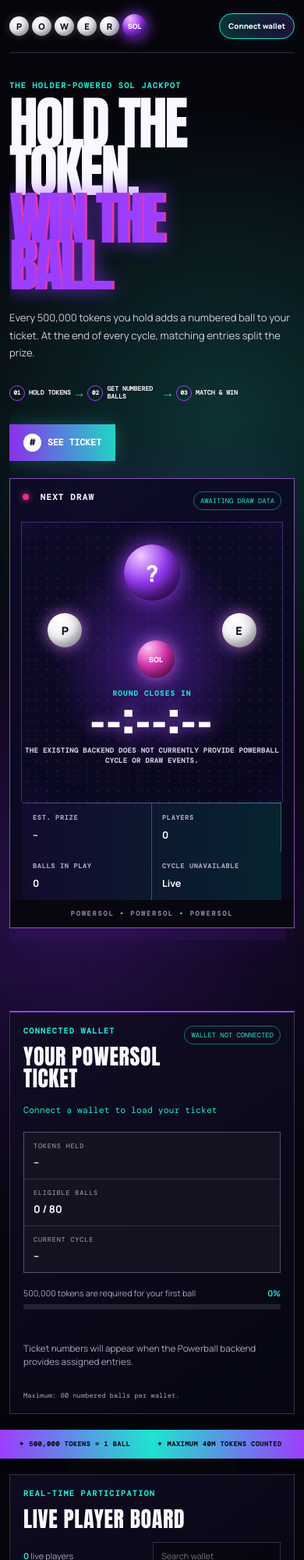
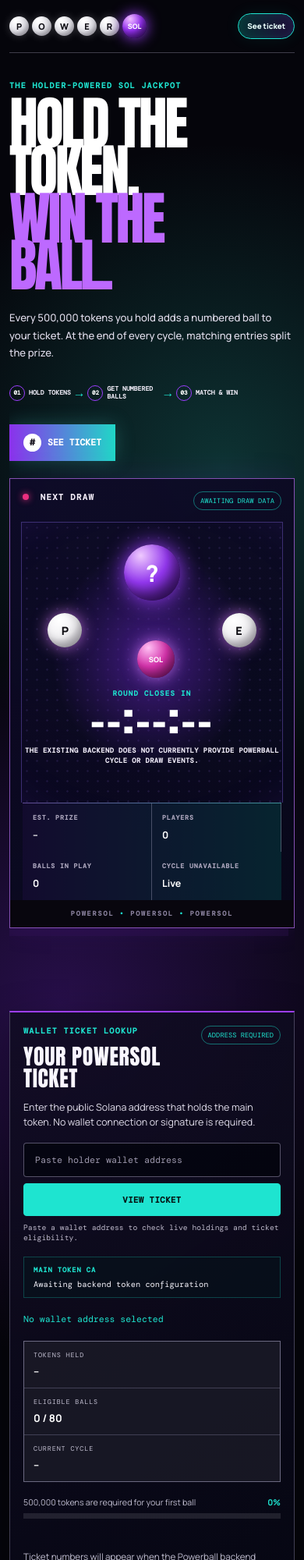
Before and after one commit to celo2k5/powersol, a website: page index.html in a window 390 px wide. Shown: the top 2000 px of the page at 78% size. Drawn offline with nearby package versions, Linux system fonts and the light colour scheme.

Commit message:
feat: add wallet address ticket lookup
Co-authored-by: Copilot <223556219+Copilot@users.noreply.github.com>

```diff
--- a/app.js
+++ b/app.js
@@ -20,7 +20,6 @@ const state = {
 
 const elements = {
   socketStatus: document.getElementById('socketStatus'),
-  walletButton: document.getElementById('walletButton'),
   cycleLabel: document.getElementById('cycleLabel'),
   drawState: document.getElementById('drawState'),
   prizePool: document.getElementById('prizePool'),
@@ -38,6 +37,10 @@ const elements = {
   progressPercent: document.getElementById('progressPercent'),
   progressBar: document.getElementById('progressBar'),
   ticketNumbers: document.getElementById('ticketNumbers'),
+  ticketLookup: document.getElementById('ticketLookup'),
+  walletAddressInput: document.getElementById('walletAddressInput'),
+  walletLookupMessage: document.getElementById('walletLookupMessage'),
+  tokenMint: document.getElementById('tokenMint'),
   walletSearch: document.getElementById('walletSearch'),
   playerCount: document.getElementById('playerCount'),
   playerRows: document.getElementById('playerRows'),
@@ -71,6 +74,17 @@ function estimatedBallCount(balance) {
 
 function assignedEntries(wallet) {
   return state.powerData.ticketEntries.get(wallet) || [];
+}
+
+function currentTokenMint() {
+  const config = state.data?.config || {};
+  return config.tokenMint || config.mainTokenMint || state.data?.tokenMint || state.data?.mainTokenMint || '';
+}
+
+function renderTokenMint() {
+  const mint = currentTokenMint();
+  elements.tokenMint.textContent = mint || 'Awaiting backend token configuration';
+  elements.tokenMint.title = mint;
 }
 
 function updateConnection(status) {
@@ -119,22 +133,22 @@ function renderTicket() {
   const assigned = assignedEntries(wallet);
   const carried = Math.min(balance % TOKENS_PER_BALL, TOKENS_PER_BALL);
 
-  elements.ticketWallet.textContent = wallet || 'Connect a wallet to load your ticket';
-  elements.ticketState.textContent = wallet ? 'Wallet connected' : 'Wallet not connected';
+  elements.ticketWallet.textContent = wallet || 'No wallet address selected';
+  elements.ticketState.textContent = wallet ? (holder ? 'Holder found' : 'Address checked') : 'Address required';
   elements.tokensHeld.textContent = wallet ? formatAmount(balance) : '--';
   elements.eligibleBalls.textContent = `${eligible} / ${MAX_BALLS}`;
   elements.progressPercent.textContent = wallet ? `${Math.round((carried / TOKENS_PER_BALL) * 100)}%` : '0%';
   elements.progressBar.style.width = `${wallet ? (carried / TOKENS_PER_BALL) * 100 : 0}%`;
   elements.progressLabel.textContent = wallet
     ? `${formatAmount(carried)} / ${formatAmount(TOKENS_PER_BALL)} until your next ball`
-    : '500,000 tokens are required for your first ball';
+    : '500,000 tokens are required for the first ball';
 
   elements.ticketNumbers.replaceChildren();
   if (!wallet || !assigned.length) {
     elements.ticketNumbers.classList.add('empty');
     elements.ticketNumbers.textContent = wallet
       ? 'Ticket numbers will appear when the Powerball backend provides assigned entries.'
-      : 'Connect a wallet to view your ticket.';
+      : 'Enter a wallet address above to view a ticket.';
     return;
   }
   elements.ticketNumbers.classList.remove('empty');
@@ -203,12 +217,13 @@ function renderHistory() {
   }
   elements.ticketHistory.innerHTML = state.connectedWallet
     ? '<p class="empty-message">Previous wallet tickets require Powerball history events from the backend.</p>'
-    : '<p class="empty-message">Connect a wallet to view previous POWER tickets.</p>';
+    : '<p class="empty-message">Look up a wallet address to view previous POWER tickets.</p>';
 }
 
 function hydrateFromState(data) {
   state.data = data;
   state.holders = Array.isArray(data.holders) ? data.holders : [];
+  renderTokenMint();
   updateCurrentDraw();
   renderTicket();
   renderPlayerBoard();
@@ -297,24 +312,25 @@ function connectSocket() {
   });
 }
 
-async function connectWallet() {
-  const provider = window.solana;
-  if (!provider?.connect) {
-    elements.walletButton.textContent = 'Wallet provider required';
+function lookupWallet(event) {
+  event.preventDefault();
+  const wallet = elements.walletAddressInput.value.trim();
+  if (!isWallet(wallet)) {
+    elements.walletLookupMessage.textContent = 'Enter a valid Solana wallet address to view a ticket.';
+    elements.walletLookupMessage.classList.add('error');
     return;
   }
-  try {
-    const response = await provider.connect();
-    state.connectedWallet = response.publicKey.toString();
-    elements.walletButton.textContent = shorten(state.connectedWallet);
-    renderTicket();
-    renderHistory();
-  } catch {
-    elements.walletButton.textContent = 'Connect wallet';
-  }
+
+  state.connectedWallet = wallet;
+  elements.walletLookupMessage.classList.remove('error');
+  elements.walletLookupMessage.textContent = state.holders.some((holder) => holder.wallet === wallet)
+    ? 'Live holder record found. Ticket eligibility is updated below.'
+    : 'Address checked. No current holder record was found in the live feed.';
+  renderTicket();
+  renderHistory();
 }
 
-elements.walletButton.addEventListener('click', connectWallet);
+elements.ticketLookup.addEventListener('submit', lookupWallet);
 elements.walletSearch.addEventListener('input', renderPlayerBoard);
 setInterval(updateCurrentDraw, 1_000);
 connectSocket();
--- a/index.html
+++ b/index.html
@@ -25,7 +25,7 @@
       </nav>
       <div class="topbar-right">
         <span id="socketStatus" class="socket-status"><i></i> Connecting</span>
-        <button id="walletButton" class="wallet-button" type="button">Connect wallet</button>
+        <a class="wallet-button" href="#ticket">See ticket</a>
       </div>
     </header>
 
@@ -81,12 +81,23 @@
         <aside id="ticket" class="ticket-card">
           <div class="section-heading">
             <div>
-              <p class="eyebrow">CONNECTED WALLET</p>
+              <p class="eyebrow">WALLET TICKET LOOKUP</p>
               <h2>Your POWERSOL ticket</h2>
             </div>
-            <span id="ticketState" class="subtle-pill">Wallet not connected</span>
+            <span id="ticketState" class="subtle-pill">Address required</span>
           </div>
-          <div class="ticket-wallet" id="ticketWallet">Connect a wallet to load your ticket</div>
+          <p class="ticket-intro">Enter the public Solana address that holds the main token. No wallet connection or signature is required.</p>
+          <form id="ticketLookup" class="ticket-lookup">
+            <label class="visually-hidden" for="walletAddressInput">Solana wallet address</label>
+            <input id="walletAddressInput" type="text" inputmode="text" autocomplete="off" spellcheck="false" placeholder="Paste holder wallet address" />
+            <button type="submit">View ticket</button>
+          </form>
+          <p id="walletLookupMessage" class="lookup-message">Paste a wallet address to check live holdings and ticket eligibility.</p>
+          <div class="token-ca">
+            <span>Main token CA</span>
+            <code id="tokenMint">Awaiting backend token configuration</code>
+          </div>
+          <div class="ticket-wallet" id="ticketWallet">No wallet address selected</div>
           <div class="ticket-metrics">
             <div><span>Tokens held</span><strong id="tokensHeld">--</strong></div>
             <div><span>Eligible balls</span><strong id="eligibleBalls">0 / 80</strong></div>
@@ -145,7 +156,7 @@
             </div>
           </div>
           <div id="ticketHistory" class="ticket-history">
-            <p class="empty-message">Connect a wallet to view previous POWER tickets.</p>
+            <p class="empty-message">Look up a wallet address to view previous POWER tickets.</p>
           </div>
         </article>
       </section>
--- a/styles.css
+++ b/styles.css
@@ -2,9 +2,9 @@
   --bg: #05050b;
   --panel: #0d0a1e;
   --panel-dark: #070711;
-  --ink: #f9f7ff;
-  --muted: #aaa7be;
-  --line: rgba(214, 206, 255, .2);
+  --ink: #ffffff;
+  --muted: #c1bed0;
+  --line: rgba(225, 220, 255, .26);
   --purple: #9d3eff;
   --violet: #c467ff;
   --cyan: #1ee4d0;
@@ -22,6 +22,8 @@ body {
     radial-gradient(circle at 20% 43%, rgba(130, 41, 240, .27), transparent 28rem),
     var(--bg);
   font-family: Manrope, sans-serif;
+  -webkit-font-smoothing: antialiased;
+  text-rendering: optimizeLegibility;
 }
 body::before {
   position: fixed;
@@ -74,7 +76,7 @@ a { color: inherit; text-decoration: none; }
 }
 .brand-chain { color: #c9c5d8; font: 700 .56rem "DM Mono", monospace; letter-spacing: .34em; }
 .site-nav { display: flex; gap: 30px; margin-left: auto; margin-right: 36px; }
-.site-nav a { color: #dedbea; font: 800 .69rem Anton, sans-serif; letter-spacing: .06em; text-transform: uppercase; }
+.site-nav a { color: #f0edf7; font: 800 .69rem Anton, sans-serif; letter-spacing: .06em; text-transform: uppercase; }
 .site-nav a:hover { color: var(--cyan); }
 .topbar-right { display: flex; gap: 14px; align-items: center; }
 .socket-status { color: var(--muted); font: 500 .62rem "DM Mono", monospace; text-transform: uppercase; }
@@ -127,9 +129,9 @@ a { color: inherit; text-decoration: none; }
 .eyebrow { margin: 0 0 12px; color: var(--cyan); font: 700 .63rem "DM Mono", monospace; letter-spacing: .13em; text-transform: uppercase; }
 h1, h2 { margin: 0; }
 h1 { font: 400 clamp(4rem, 8vw, 7.4rem)/.82 Anton, sans-serif; letter-spacing: -.045em; }
-h1 em { color: var(--purple); font-style: normal; text-shadow: 3px 0 0 #e239aa, 0 0 25px rgba(145, 56, 255, .8); }
+h1 em { color: #bd69ff; font-style: normal; }
 h2 { font: 400 1.75rem/1 Anton, sans-serif; letter-spacing: .02em; text-transform: uppercase; }
-.hero-description { max-width: 390px; margin: 25px 0 30px; color: #d1cddd; font-size: .92rem; line-height: 1.72; }
+.hero-description { max-width: 390px; margin: 25px 0 30px; color: #e1ddec; font-size: .92rem; font-weight: 500; line-height: 1.72; }
 .steps { display: flex; max-width: 395px; gap: 10px; align-items: center; color: #e8e5f0; font: 700 .62rem/1.25 "DM Mono", monospace; text-transform: uppercase; }
 .steps span { display: flex; max-width: 92px; gap: 5px; align-items: center; }
 .steps b { display: grid; width: 24px; height: 24px; flex: 0 0 24px; place-items: center; border: 1px solid var(--purple); border-radius: 50%; color: white; font-size: .53rem; }
@@ -148,7 +150,7 @@ h2 { font: 400 1.75rem/1 Anton, sans-serif; letter-spacing: .02em; text-transfor
   overflow: hidden;
   border: 1px solid rgba(196, 118, 255, .66);
   background: linear-gradient(145deg, rgba(14, 10, 40, .94), rgba(7, 8, 25, .95));
-  box-shadow: -12px 15px 0 rgba(55, 20, 93, .3), 0 0 65px rgba(113, 39, 217, .16);
+  box-shadow: -8px 10px 0 rgba(55, 20, 93, .28), 0 0 35px rgba(113, 39, 217, .12);
   transform: rotate(.6deg);
 }
 .section-heading { display: flex; justify-content: space-between; gap: 16px; align-items: start; }
@@ -195,8 +197,8 @@ h2 { font: 400 1.75rem/1 Anton, sans-serif; letter-spacing: .02em; text-transfor
 .orbit-sol { top: 115px; width: 58px; height: 58px; color: white; right: 44%; background: radial-gradient(circle at 30% 20%, #ffc0f4, #d332aa 47%, #4a063f); font-size: .7rem; }
 .countdown-wrap { position: relative; z-index: 3; margin-top: 135px; text-align: center; }
 .countdown-wrap > span { color: var(--cyan); font: 700 .57rem "DM Mono", monospace; letter-spacing: .14em; text-transform: uppercase; }
-.countdown-wrap strong { display: block; color: #fff; font: 400 clamp(3.8rem, 9vw, 6.9rem)/.85 Anton, sans-serif; letter-spacing: .04em; text-shadow: 0 0 17px rgba(187, 102, 255, .8); }
-#drawMessage { max-width: 330px; margin: 9px auto 0; color: #d2cddd; font: 700 .55rem/1.45 "DM Mono", monospace; letter-spacing: .05em; text-transform: uppercase; }
+.countdown-wrap strong { display: block; color: #fff; font: 400 clamp(3.8rem, 9vw, 6.9rem)/.85 Anton, sans-serif; letter-spacing: .04em; }
+#drawMessage { max-width: 330px; margin: 9px auto 0; color: #f0ecf8; font: 700 .55rem/1.45 "DM Mono", monospace; letter-spacing: .05em; text-transform: uppercase; }
 .draw-stats { display: grid; grid-template-columns: 1.35fr repeat(3, 1fr); gap: 0; border-top: 1px solid var(--line); background: linear-gradient(90deg, rgba(77, 34, 159, .62), rgba(3, 206, 185, .57)); }
 .draw-stats div { min-height: 72px; padding: 13px 13px 10px; border-right: 1px solid rgba(229, 222, 255, .28); background: rgba(8, 7, 24, .74); }
 .draw-stats div:last-child { border: 0; }
@@ -210,6 +212,47 @@ h2 { font: 400 1.75rem/1 Anton, sans-serif; letter-spacing: .02em; text-transfor
 .ticket-card, .board-section, .history-card { border: 1px solid var(--line); background: linear-gradient(145deg, rgba(17, 12, 35, .91), rgba(6, 7, 18, .95)); box-shadow: 0 16px 50px rgba(0, 0, 0, .25); }
 .ticket-card { width: min(940px, 100%); margin: 58px auto 20px; padding: 25px; border-top: 2px solid var(--purple); }
 .ticket-card h2, .board-section h2, .history-card h2 { color: #f9f6ff; }
+.ticket-intro { max-width: 620px; margin: 14px 0 16px; color: #e2deec; font-size: .78rem; line-height: 1.55; }
+.ticket-lookup { display: grid; grid-template-columns: 1fr auto; gap: 8px; }
+.ticket-lookup input {
+  min-width: 0;
+  border: 1px solid rgba(222, 213, 255, .37);
+  border-radius: 4px;
+  padding: 13px 14px;
+  color: #fff;
+  background: rgba(2, 3, 12, .72);
+  font: .73rem "DM Mono", monospace;
+  outline: none;
+}
+.ticket-lookup input::placeholder { color: #9d98ad; }
+.ticket-lookup input:focus { border-color: var(--cyan); box-shadow: 0 0 0 3px rgba(30, 228, 208, .12); }
+.ticket-lookup button {
+  border: 1px solid var(--cyan);
+  border-radius: 4px;
+  padding: 0 18px;
+  color: #061413;
+  background: var(--cyan);
+  box-shadow: none;
+  font: 800 .67rem "DM Mono", monospace;
+  letter-spacing: .04em;
+  text-transform: uppercase;
+  cursor: pointer;
+}
+.ticket-lookup button:hover { color: white; background: #149f94; }
+.lookup-message { min-height: 1.2em; margin: 8px 0 0; color: #bdb8ca; font: .61rem "DM Mono", monospace; }
+.lookup-message.error { color: #ff9cb2; }
+.token-ca {
+  display: grid;
+  grid-template-columns: max-content minmax(0, 1fr);
+  gap: 12px;
+  align-items: center;
+  margin-top: 18px;
+  padding: 10px 12px;
+  border: 1px solid rgba(30, 228, 208, .25);
+  background: rgba(5, 20, 27, .52);
+}
+.token-ca span { color: var(--cyan); font: 700 .55rem "DM Mono", monospace; letter-spacing: .1em; text-transform: uppercase; }
+.token-ca code { overflow: hidden; color: #f5f3fb; font: .65rem "DM Mono", monospace; text-overflow: ellipsis; white-space: nowrap; }
 .ticket-wallet { margin: 20px 0; overflow: hidden; color: var(--cyan); font: .72rem "DM Mono", monospace; text-overflow: ellipsis; white-space: nowrap; }
 .ticket-metrics { display: grid; grid-template-columns: repeat(3, 1fr); gap: 1px; border: 1px solid var(--line); background: var(--line); }
 .ticket-metrics div { padding: 12px; background: rgba(6, 6, 17, .7); }
@@ -253,5 +296,5 @@ h2 { font: 400 1.75rem/1 Anton, sans-serif; letter-spacing: .02em; text-transfor
 }
 @media (max-width: 680px) {
   .shell { width: min(100% - 24px, 620px); }.topbar { min-height: 68px; }.brand { gap: 7px; }.brand-chain, .site-nav, .socket-status { display: none; }.topbar-right { margin-left: auto; }.letter-ball { width: 25px; height: 25px; font-size: .69rem; }.sol-ball { width: 31px; height: 31px; font-size: .56rem; }.wallet-button { padding: 9px 11px; font-size: .61rem; }
-  h1 { font-size: clamp(3.75rem, 19vw, 5.4rem); }.hero-number { top: 4px; left: 15%; font-size: 19rem; }.hero-description { font-size: .82rem; }.steps { gap: 6px; font-size: .51rem; }.steps b { width: 20px; height: 20px; flex-basis: 20px; font-size: .47rem; }.draw-card { padding: 16px 16px 0; }.machine { min-height: 360px; }.number-ball.large { top: 28px; }.orbit-ball { width: 44px; height: 44px; font-size: .9rem; }.orbit-a { top: 116px; left: 10%; }.orbit-b, .orbit-c, .orbit-e { display: none; }.orbit-d { top: 116px; right: 10%; }.orbit-sol { top: 151px; right: calc(50% - 29px); width: 48px; height: 48px; font-size: .58rem; }.countdown-wrap { margin-top: 158px; }.countdown-wrap strong { font-size: 3.7rem; }.draw-stats { grid-template-columns: 1fr 1fr; }.draw-stats div { min-height: 62px; }.draw-marquee { margin: 0 -16px; letter-spacing: .22em; }.fact-strip { margin-top: 0; font-size: .52rem; }.ticket-card, .board-section, .history-card { padding: 17px; }.ticket-metrics { grid-template-columns: 1fr; }.board-heading { align-items: start; flex-direction: column; }.board-tools { width: 100%; justify-content: space-between; }.board-labels { display: none; }.player-row { grid-template-columns: 1fr auto; }.holder-balance, .entry-count { display: none; }.mini-balls { grid-column: 1 / -1; }.footer { flex-direction: column; }
+  h1 { font-size: clamp(3.75rem, 19vw, 5.4rem); }.hero-number { top: 4px; left: 15%; font-size: 19rem; }.hero-description { font-size: .82rem; }.steps { gap: 6px; font-size: .51rem; }.steps b { width: 20px; height: 20px; flex-basis: 20px; font-size: .47rem; }.draw-card { padding: 16px 16px 0; }.machine { min-height: 360px; }.number-ball.large { top: 28px; }.orbit-ball { width: 44px; height: 44px; font-size: .9rem; }.orbit-a { top: 116px; left: 10%; }.orbit-b, .orbit-c, .orbit-e { display: none; }.orbit-d { top: 116px; right: 10%; }.orbit-sol { top: 151px; right: calc(50% - 29px); width: 48px; height: 48px; font-size: .58rem; }.countdown-wrap { margin-top: 158px; }.countdown-wrap strong { font-size: 3.7rem; }.draw-stats { grid-template-columns: 1fr 1fr; }.draw-stats div { min-height: 62px; }.draw-marquee { margin: 0 -16px; letter-spacing: .22em; }.fact-strip { margin-top: 0; font-size: .52rem; }.ticket-card, .board-section, .history-card { padding: 17px; }.ticket-lookup { grid-template-columns: 1fr; }.ticket-lookup button { min-height: 42px; }.token-ca { grid-template-columns: 1fr; gap: 6px; }.ticket-metrics { grid-template-columns: 1fr; }.board-heading { align-items: start; flex-direction: column; }.board-tools { width: 100%; justify-content: space-between; }.board-labels { display: none; }.player-row { grid-template-columns: 1fr auto; }.holder-balance, .entry-count { display: none; }.mini-balls { grid-column: 1 / -1; }.footer { flex-direction: column; }
 }
```
Also changed, not shown: README.md.
